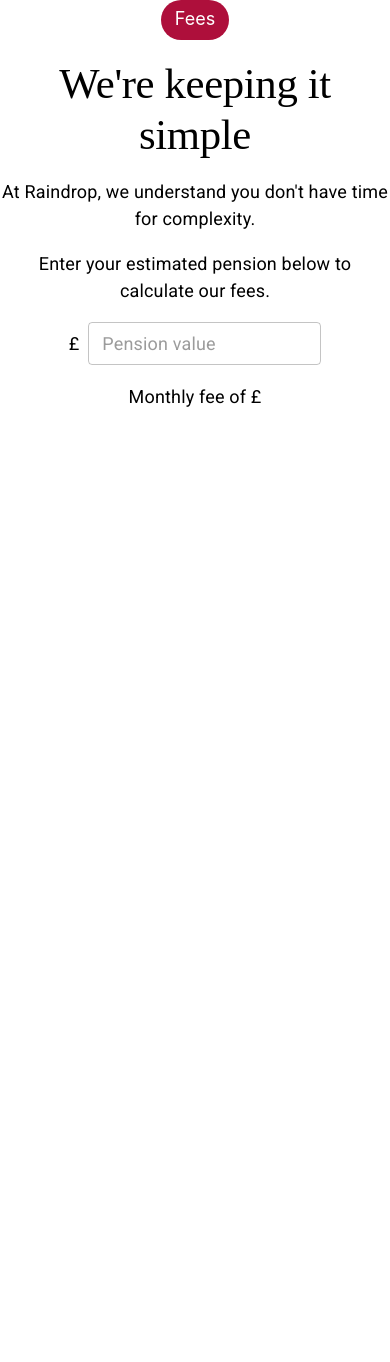
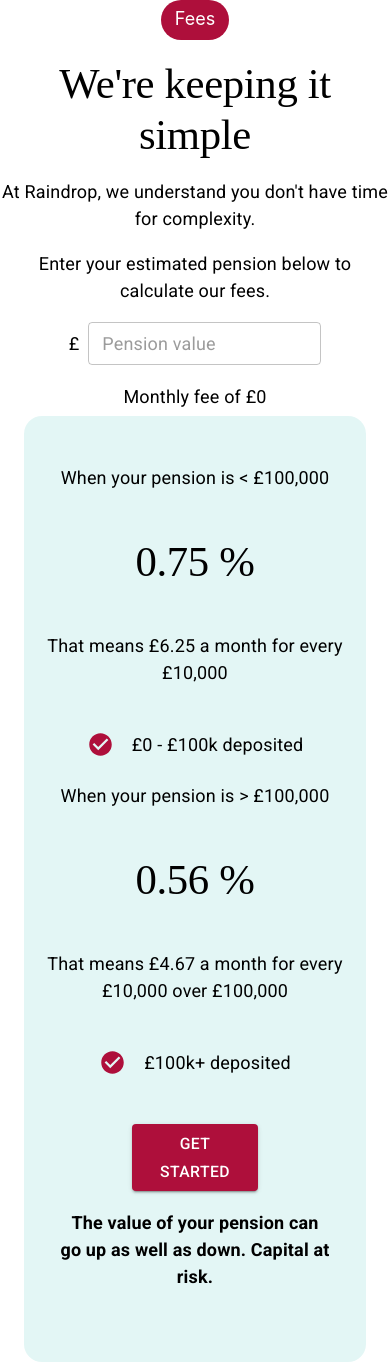
Before and after one commit to CarlosReinoso/raindrop, a Next.js app: page /fees/calculate in a window 390 px wide. Before the commit the page ends 844 px from the top, so only its background shows below. Built offline with nearby package versions, Linux system fonts and the light colour scheme.

Commit message:
calculator section with Grid responsiveness

```diff
--- a/pages/fees/calculate.tsx
+++ b/pages/fees/calculate.tsx
@@ -1,10 +1,19 @@
-import { Box, Typography, Hidden, TextField } from '@material-ui/core';
+import {
+  Box,
+  Typography,
+  Hidden,
+  TextField,
+  Grid,
+  Button,
+} from '@material-ui/core';
 import scribble from '../../public/images/scribble-top.svg';
 import Image from 'next/image';
 import { useState } from 'react';
+import CheckCircleIcon from '@material-ui/icons/CheckCircle';
+import { section } from '../../src/theme';
 
 const Calculate = () => {
-  const [fee, setFee] = useState(null);
+  const [fee, setFee] = useState(0);
 
   const handleFee = (e) => {
     const round = (total) => Math.round(total * 100) / 100;
@@ -46,6 +55,7 @@
             <Image src={scribble} alt="scribble-top" />
           </Box>
         </Hidden>
+
         {/* Calculator */}
         <Typography>
           Enter your estimated pension below to calculate our fees.
@@ -56,11 +66,88 @@
             variant="outlined"
             placeholder="Pension value"
             onChange={(e) => handleFee(e.target.value)}
-            color='primary'
-            size='small'
-            />
+            color="primary"
+            size="small"
+          />
         </Box>
         <Typography>Monthly fee of £{fee}</Typography>
+        <Box px="2rem" width="100%">
+          <Grid
+            container
+            spacing={3}
+            style={{
+              background: 'rgb(227, 246, 245)',
+              borderRadius: '1rem',
+              padding: '2rem 0 2rem 0',
+            }}
+          >
+            <Grid item xs={12} sm={6}>
+              <Box
+                display="flex"
+                flexDirection="column"
+                style={{ gap: '2.5rem' }}
+              >
+                <Typography variant="body1">
+                  When your pension is {'<'} £100,000
+                </Typography>
+                <Typography
+                  variant="h2"
+                  style={{ fontFamily: 'Times New Roman' }}
+                >
+                  0.75 %
+                </Typography>
+                <Typography variant="body1">
+                  That means £6.25 a month for every £10,000
+                </Typography>
+                <Box
+                  display="flex"
+                  justifyContent="center"
+                  style={{ gap: '1rem' }}
+                >
+                  <CheckCircleIcon color="secondary" />
+                  <Typography variant="body1">£0 - £100k deposited</Typography>
+                </Box>
+              </Box>
+            </Grid>
+            <Grid item xs={12} sm={6}>
+              <Box
+                display="flex"
+                flexDirection="column"
+                style={{ gap: '2.5rem' }}
+              >
+                <Typography variant="body1">
+                  When your pension is {'>'} £100,000
+                </Typography>
+                <Typography
+                  variant="h2"
+                  style={{ fontFamily: 'Times New Roman' }}
+                >
+                  0.56 %
+                </Typography>
+                <Typography variant="body1">
+                  That means £4.67 a month for every £10,000 over £100,000
+                </Typography>
+                <Box
+                  display="flex"
+                  justifyContent="center"
+                  style={{ gap: '1rem' }}
+                >
+                  <CheckCircleIcon color="secondary" />
+                  <Typography variant="body1">£100k+ deposited</Typography>
+                </Box>
+              </Box>
+            </Grid>
+            <Box display="flex" flexDirection="column" alignItems='center' style={{gap: '1rem'}} width='100%' my='2rem' px='2rem'>
+              <Button variant="contained" style={{maxWidth: '7rem'}}>Get Started</Button>
+              <Typography variant="body1">
+                <strong>
+                  The value of your pension can go up as well as down. Capital
+                  at risk.
+                </strong>
+              </Typography>
+            </Box>
+          </Grid>
+        </Box>
       </Box>
     </>
   );
```
